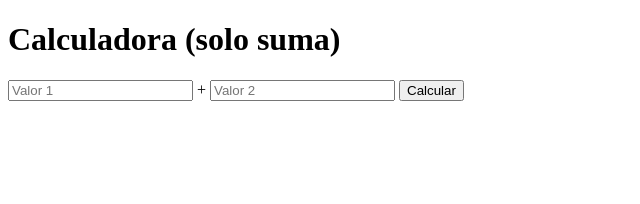
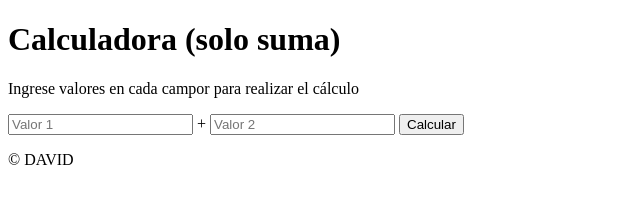
Before and after one commit to davidruizdiaz/sdg_calculadora, a plain HTML site: page index.html in a window 1280 px wide. Shown: the whole page, without its empty margins (0-640 px from the left). Drawn offline with Linux system fonts and the light colour scheme.

Commit message:
Agregado párrafo de explicación y footer

```diff
--- a/index.html
+++ b/index.html
@@ -10,6 +10,7 @@
 <body>
 
   <h1>Calculadora (solo suma)</h1>
+  <p>Ingrese valores en cada campor para realizar el cálculo</p>
   <div>
     <input type="number" id="v1" placeholder="Valor 1">
     +
@@ -19,6 +20,8 @@
 
   <p></p>
 
+  <footer>&copy; DAVID</footer>
+
   <script src="js/app.js"></script>
 
 </body>
```
